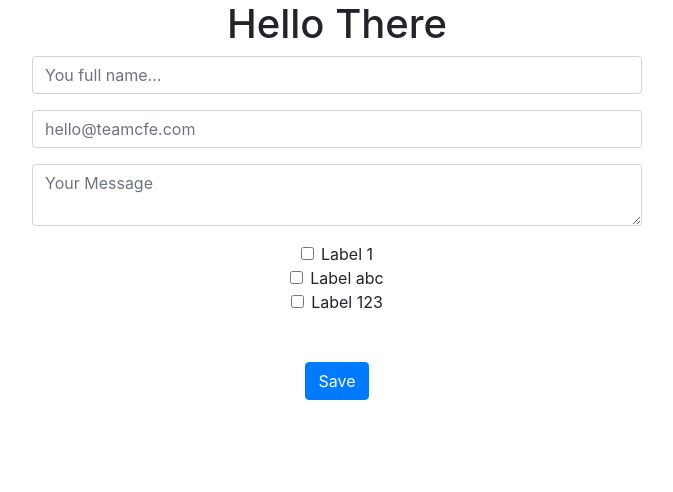
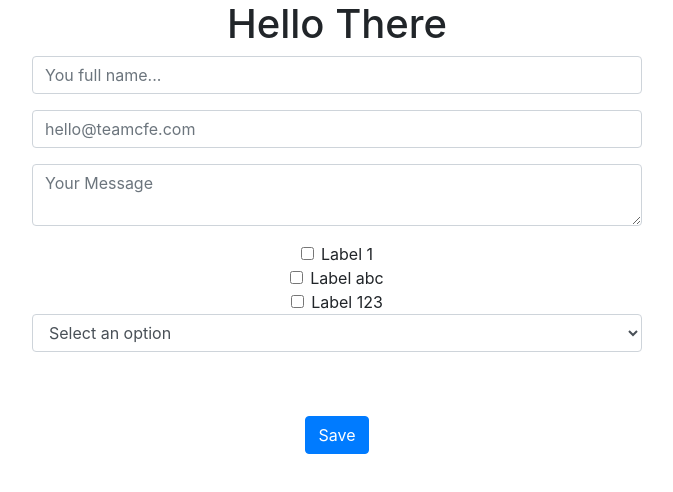
Before and after one commit to codingforentrepreneurs/Survey-with-Reactjs, a React (Create React App) app: page / in a window 1280 px wide. Shown: the top 492 px of the page, without its empty margins (303-976 px from the left). Built offline with nearby package versions, Linux system fonts and the light colour scheme.

Commit message:
32 - Select Dropdown

```diff
--- a/src/App.js
+++ b/src/App.js
@@ -31,6 +31,24 @@ const useInputChange = (customValue, callback) => {
     }
 }
 
+const SurveySelectInput = props => {
+    const {object} = props
+
+    return <select name={object.name} className={props.className}>
+            <option>Select an option</option>
+        {object.options.map((data, index)=> {
+            return <option
+                    value={data.value}
+                        id={`${object.name}-${index}`}
+                        className={`form-check ${props.optionClassName}`}
+                        key={`${object.type}-${index}`}>
+                        {data.label}
+                    </option>
+        })}
+
+    </select>
+
+}
 
 const SurveyRadioInput = props => {
     const {object} = props
@@ -109,6 +127,24 @@ const myInputs = [
                 label: 'Label 123'
             }
         ]
+    },
+    {
+        name: 'myDropdownChoice',
+        type: 'select',
+        options: [
+            {
+                value: 1,
+                label: 'Label 1'
+            },
+            {
+                value: 'abc',
+                label: 'Label abc'
+            },
+            {
+                value: '123',
+                label: 'Label 123'
+            }
+        ]
     }
 
 ]
@@ -123,9 +159,13 @@ const App = props => {
         let formData = new FormData()
         for (let formInput of event.target.elements){
 
-
             const verifyType = verifyTextInputType(formInput.type)
             if (verifyType) {
+                console.log(formInput.name, formInput.value)
+                formData.append(formInput.name, formInput.value)
+            }
+
+            if (formInput.type === 'select-one') {
                 console.log(formInput.name, formInput.value)
                 formData.append(formInput.name, formInput.value)
             }
@@ -153,6 +193,13 @@ const App = props => {
 
                     :
 
+                    (obj.type === 'select') ?
+                        <SurveySelectInput
+                            className='form-control mb-3'
+                            object={obj}
+                            key={`input-${index}`} />
+
+                    :
 
                      <SurveyTextInput
                      className='mb-3 form-control'
```
